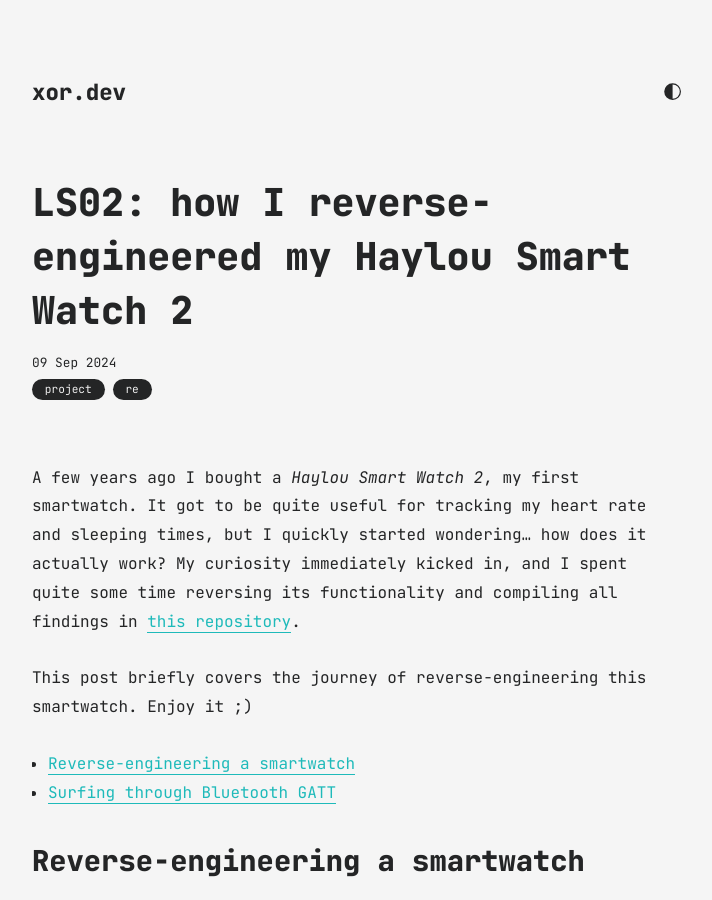
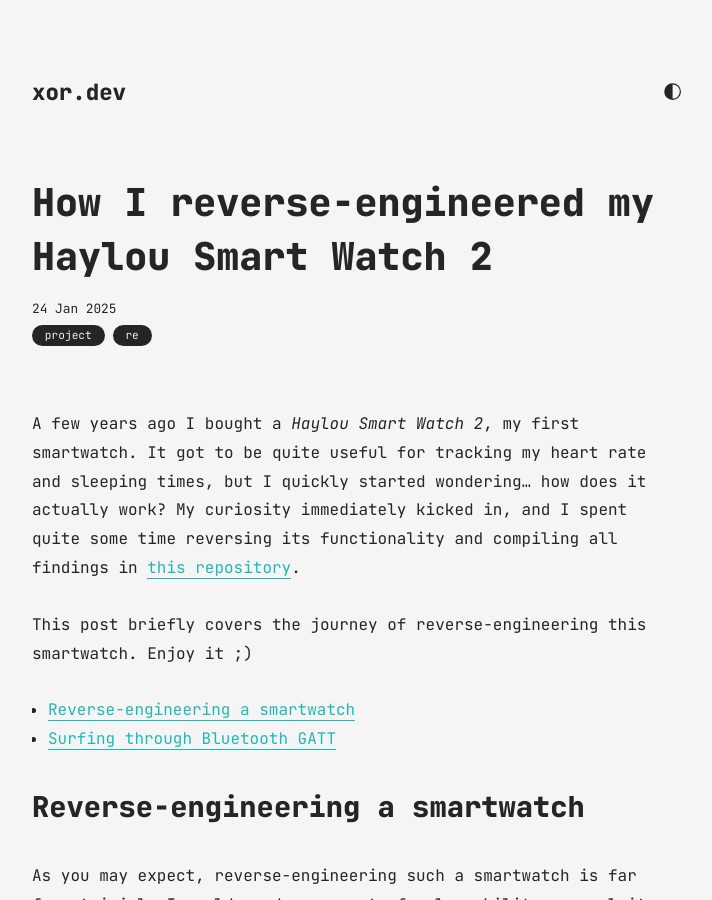
Before and after one commit to XorTroll/XorTroll.github.io, a Jekyll site: the page built from all_collections/_posts/2025-01-24-ls02.md, in a window 1280 px wide and 900 px high. Shown: the whole window, without its empty margins (283-995 px from the left). Built offline with Jekyll 4.4.1, drawn with Linux system fonts in a browser that asks for light colours.

Commit message:
Correct post date

```diff
--- a/all_collections/_posts/2025-01-24-ls02.md
+++ b/all_collections/_posts/2025-01-24-ls02.md
@@ -1,7 +1,7 @@
 ---
 layout: post
-title: "LS02: how I reverse-engineered my Haylou Smart Watch 2"
-date: 2024-09-09 00:00:00
+title: "How I reverse-engineered my Haylou Smart Watch 2"
+date: 2025-01-24 00:00:00
 categories: [project, re]
 ---
 
```
